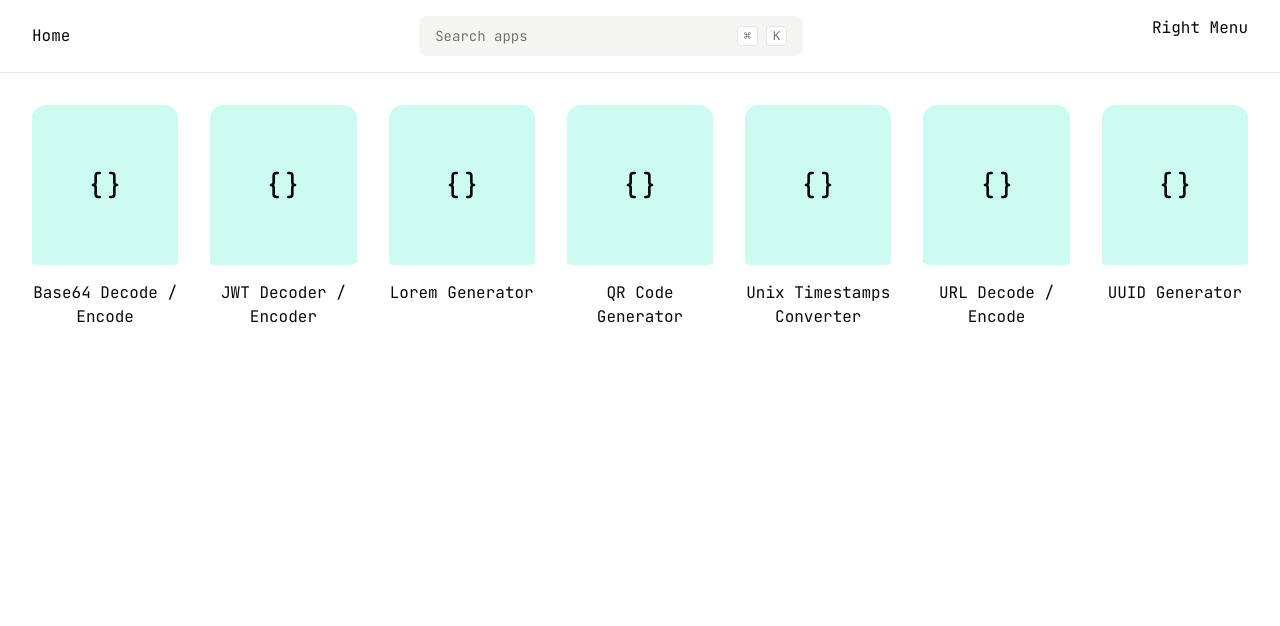
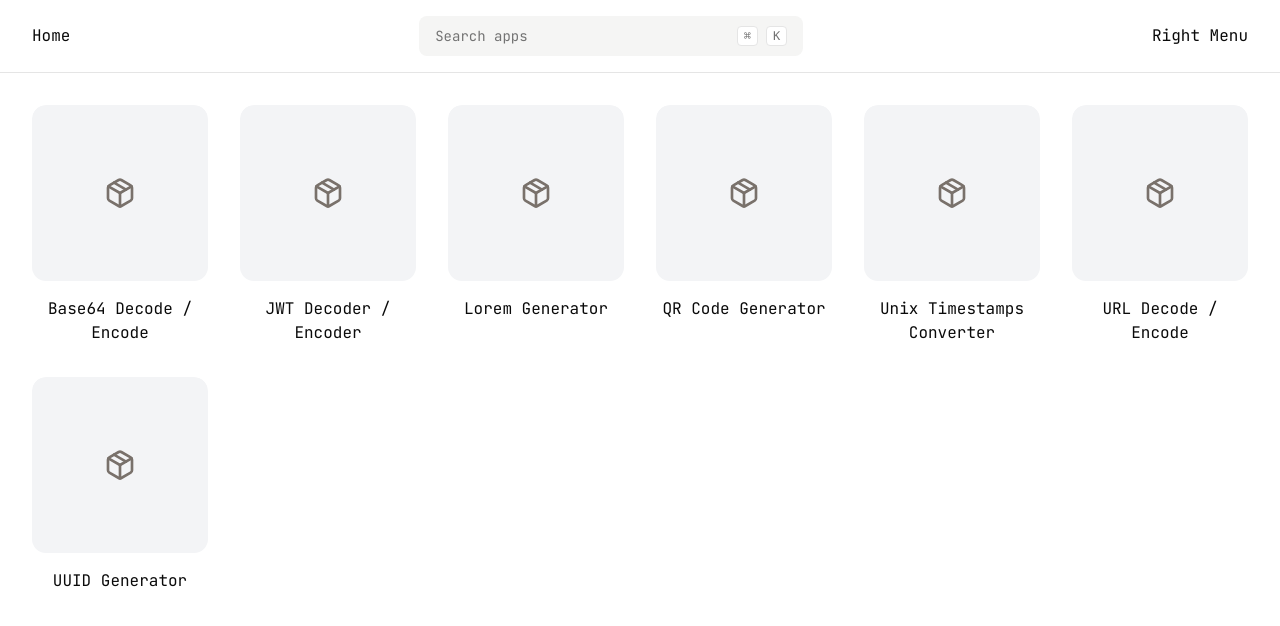
Before and after one commit to Novsochetra/dev-utils, a React (Vite) app: page / in a window 1280 px wide. Shown: the top 626 px of the page. Built offline with nearby package versions, Linux system fonts and the light colour scheme.

Commit message:
chore: restyle the dashboard ui and search

```diff
--- a/src/main-app/dashboard.tsx
+++ b/src/main-app/dashboard.tsx
@@ -1,7 +1,8 @@
+import { PackageIcon } from "lucide-react";
+import { Link } from "react-router";
+
 import { getMiniApps } from "@/core/mini-app-registry";
 import { Navbar } from "@/vendor/components/navbar";
-import { Braces } from "lucide-react";
-import { Link } from "react-router";
 
 function App() {
   const miniApps = getMiniApps();
@@ -10,7 +11,7 @@ function App() {
     <div className="">
       <Navbar showSearchBar />
 
-      <div className="flex gap-8 p-8 items-stretch">
+      <div className="grid gap-8 p-8 grid-cols-2 sm:grid-cols-3 md:grid-cols-4 lg:grid-cols-5 xl:grid-cols-[repeat(auto-fill,minmax(10rem,1fr))]">
         {miniApps.map((a, index) => {
           return (
             <AppIcon
@@ -38,13 +39,13 @@ const AppIcon = ({
   return (
     <Link
       to={path}
-      className="rounded-xl w-40 flex flex-col items-center overflow-hidden "
+      className="rounded-xl flex flex-col items-center overflow-hidden "
     >
-      <div className="w-40 h-40 bg-teal-100 rounded-xl flex items-center justify-center">
+      <div className="w-full aspect-square bg-gray-100 rounded-xl flex items-center justify-center">
         {icon ? (
           <img src={icon} className="w-full h-full object-cover" />
         ) : (
-          <Braces size={32} />
+          <PackageIcon size={32} className="text-stone-500" />
         )}
       </div>
       <p className="truncate line-clamp-2 text-wrap text-center mt-4">{name}</p>
--- a/src/vendor/components/navbar/index.tsx
+++ b/src/vendor/components/navbar/index.tsx
@@ -1,7 +1,7 @@
 import { useState, useEffect } from "react";
 import { Link, useLocation, useNavigate } from "react-router";
 import { useHotkeys } from "react-hotkeys-hook";
-import { ChevronLeft, Calendar } from "lucide-react";
+import { ChevronLeft, PackageIcon } from "lucide-react";
 
 import { Separator } from "@/vendor/shadcn/components/ui/separator";
 import {
@@ -48,7 +48,7 @@ export const Navbar = (props: NavbarProps) => {
 
   return (
     <>
-      <div className="flex px-8 py-4">
+      <div className="flex px-8 py-4 gap-4">
         <div className="h-10 flex items-center">
           {props.showBack ? (
             <Link to="/" className="flex">
@@ -72,8 +72,8 @@ export const Navbar = (props: NavbarProps) => {
           </div>
         )}
 
-        <div>
-          <p>Right Menu</p>
+        <div className="flex items-center">
+          <p className="text-nowrap line-clamp-1 text-ellipsis">Right Menu</p>
         </div>
       </div>
       <Separator />
@@ -104,12 +104,12 @@ export function CommandDialogDemo() {
   return (
     <>
       <div
-        className="w-96 px-4 bg-stone-100 flex items-center rounded-md hover:bg-stone-50 transition-colors duration-300"
+        className="w-full md:w-96 px-4 bg-stone-100 flex items-center rounded-md hover:bg-stone-50 transition-colors duration-300"
         onClick={() => {
           setOpen(true);
         }}
       >
-        <p className="text-muted-foreground text-sm flex flex-1">
+        <p className="text-muted-foreground text-sm flex flex-1 line-clamp-1 text-ellipsis text-nowrap">
           Search apps{" "}
         </p>
 
@@ -158,7 +158,7 @@ export function CommandDialogDemo() {
                         // INFO: we don't allow search in suggestion
                         value={`suggestion-app-${a.id}`}
                       >
-                        <Calendar />
+                        <AppIcon />
                         <span className="truncate line-clamp-1">{a.name}</span>
                       </CommandItem>
                     );
@@ -183,7 +183,7 @@ export function CommandDialogDemo() {
                     value={a.name}
                     keywords={[]}
                   >
-                    <Calendar />
+                    <AppIcon />
                     <span className="truncate line-clamp-1">{a.name}</span>
                   </CommandItem>
                 );
@@ -206,3 +206,15 @@ export function CommandDialogDemo() {
     </>
   );
 }
+
+const AppIcon = ({ icon }: { icon?: string }) => {
+  return (
+    <div className="w-6 h-6 bg-white rounded-sm flex items-center justify-center">
+      {icon ? (
+        <img src={icon} className="w-full h-full object-cover" />
+      ) : (
+        <PackageIcon className="text-stone-500" />
+      )}
+    </div>
+  );
+};
```
